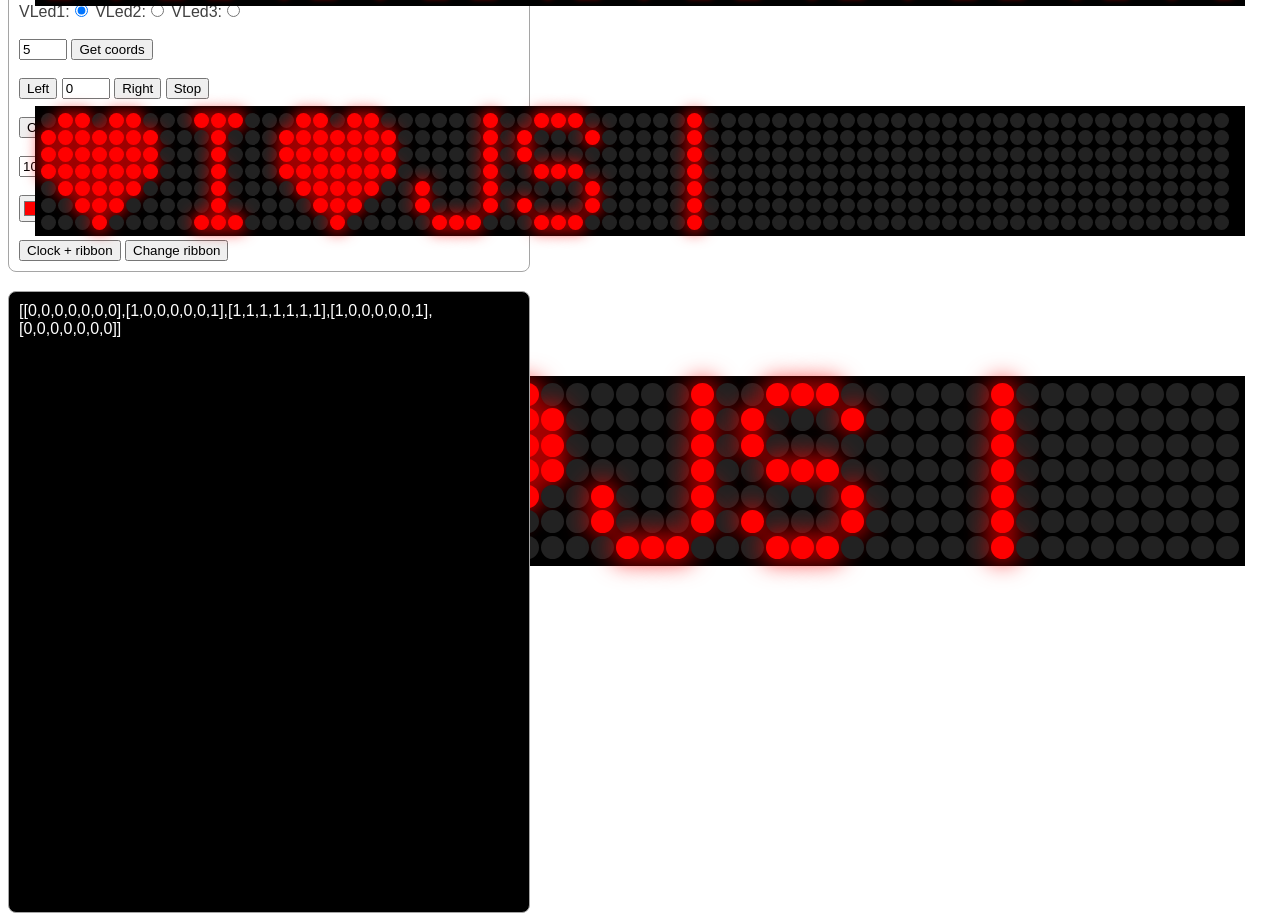
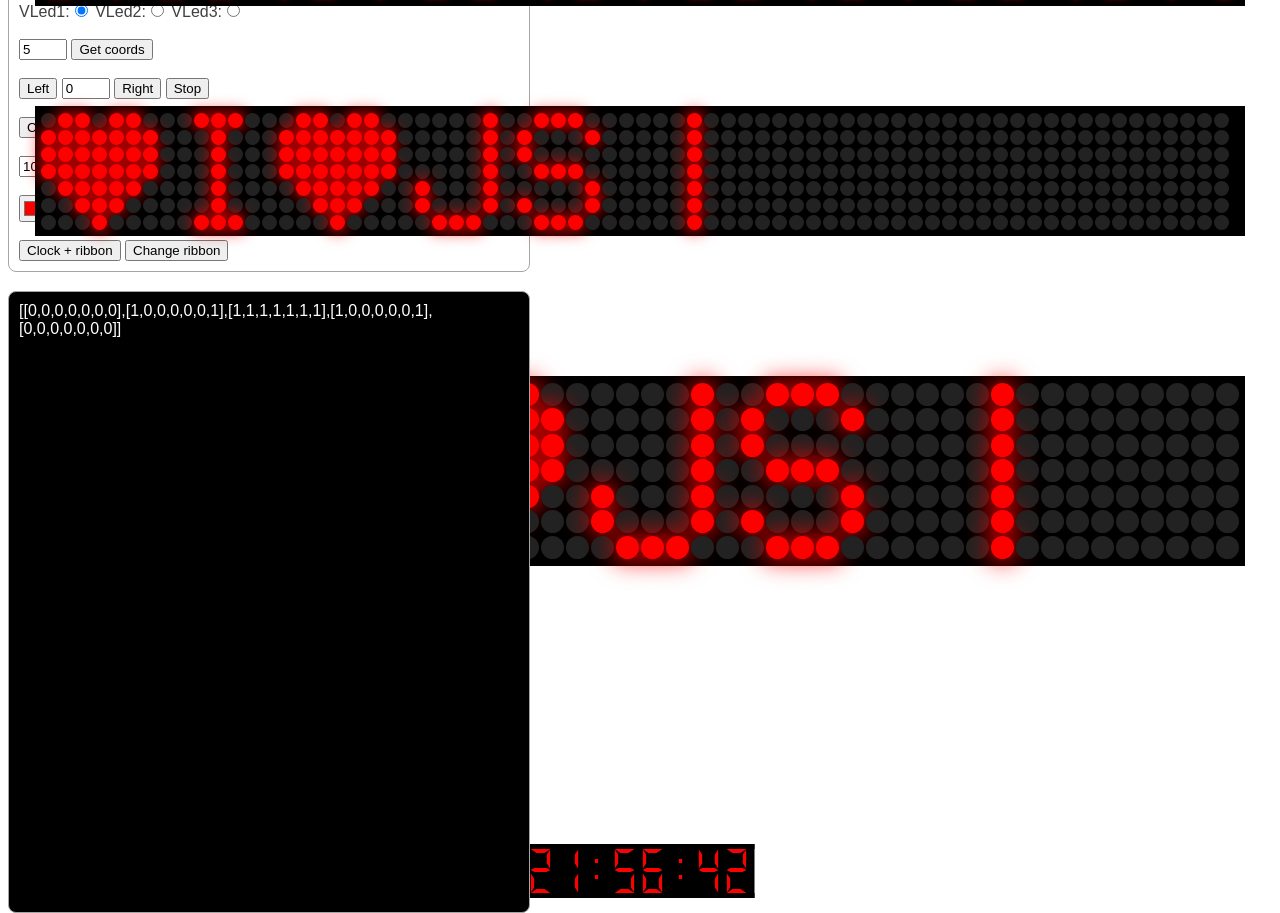
Before and after one commit to ryddle/virtual-led-display, a plain HTML site: page src/index.html in a window 1280 px wide. Shown: the part 129-1042 px from the top of the page. Drawn offline with Linux system fonts and the light colour scheme.

Commit message:
added new lcd display

```diff
--- a/src/index.html
+++ b/src/index.html
@@ -48,10 +48,13 @@
 
   <div id="vledcontainer3" class="vledcontainer3 center"></div>
 
+  <div id="vlcdcontainer" class="center" style="top: 1000px;background-color: black; border: 5px solid black; border-right: 0px solid black;"></div>
+
   <div id="output"></div>
 
 
   <script src="./xvirtualleddisplay.js"></script>
+  <script src="./xvirtuallcddisplay.js"></script>
   <script src="./script.js"></script>
 
 </body>
--- a/src/script.js
+++ b/src/script.js
@@ -106,3 +106,16 @@ function clearVLD() {
   clearInterval(timer);
   timer = 0;
 }
+
+
+///////////////////////////////////////////////////////////////
+var lcdTimer = 0;
+var vlcdDisplay = new XVirtualLcdDisplay(document.getElementById("vlcdcontainer"), 160, 8, 'red', 'black');
+var now = new Date();
+vlcdDisplay.setText(now.getHours() + " " + now.getMinutes() + " " + now.getSeconds());
+lcdTimer = setInterval(clockLcd, 1000);
+
+function clockLcd() {
+  now = new Date();
+  vlcdDisplay.setText(("0" + now.getHours()).slice(-2) + ":" + ("0" + now.getMinutes()).slice(-2) + ":" + ("0" + now.getSeconds()).slice(-2));
+}
--- /dev/null
+++ b/src/xvirtuallcddisplay.js
@@ -0,0 +1,248 @@
+class XVirtualLcdDisplay {
+
+    constructor(parent, width, size, color, bgColor) {
+
+        this.parent = parent || document.body;
+        this.size = size || 8;
+        this.width = width || 160;
+        this.height = (this.width / this.size) * 2;
+        this.color = color || "red";
+        this.bgColor = bgColor || "white";
+        this.lcds = [];
+
+        this.displayContainer = document.createElement("div");
+        Object.assign(this.displayContainer.style, {
+            width: "100%",
+            height: "100%"
+        });
+
+        for (var i = 0; i < this.size; i++) {
+            var lcdElement = new XVirtualLcdElement(i, this.width / this.size, this.height, this.color, this.bgColor);
+
+            this.lcds.push(lcdElement);
+            this.displayContainer.appendChild(lcdElement.elementContainer);
+        }
+
+        parent.appendChild(this.displayContainer);
+    }
+
+    setText(text) {
+        for (var i = 0; i < this.lcds.length; i++) {
+            this.lcds[i].setCharacter(text[i]);
+        }
+    }
+}
+
+class XVirtualLcdElement {
+    #characters = {
+        ':': [0, 0, 0, 0, 0, 0, 0, 1],
+        ' ': [0, 0, 0, 0, 0, 0, 0, 0],
+        '-': [0, 0, 0, 1, 0, 0, 0, 0],
+        '_': [0, 0, 0, 0, 0, 0, 1, 0],
+        '|': [1, 0, 0, 0, 1, 0, 0, 0],
+        '0': [1, 1, 1, 0, 1, 1, 1, 0],
+        '1': [0, 0, 1, 0, 0, 0, 1, 0],
+        '2': [0, 1, 1, 1, 1, 1, 0, 0],
+        '3': [0, 1, 1, 1, 0, 1, 1, 0],
+        '4': [1, 0, 1, 1, 0, 0, 1, 0],
+        '5': [1, 1, 0, 1, 0, 1, 1, 0],
+        '6': [1, 1, 0, 1, 1, 1, 1, 0],
+        '7': [0, 1, 1, 0, 0, 0, 1, 0],
+        '8': [1, 1, 1, 1, 1, 1, 1, 0],
+        '9': [1, 1, 1, 1, 0, 1, 1, 0]
+    }
+    constructor(index, width, height, color, bgColor) {
+
+        this.index = index;
+        this.width = width;
+        this.height = height;
+        this.color = color || "red";
+        this.bgColor = bgColor || "white";
+
+        this.elementContainer = document.createElement("div");
+        Object.assign(this.elementContainer.style, {
+            width: this.width + "px",
+            height: this.height + "px",
+            margin: "0px 4px",
+            display: 'inline-flex'
+        });
+
+        let thickness = this.width * 0.2;
+        let margin = this.width * 0.4;
+
+        this.leftTopSegment = new XVirtualLcdSegment(XVirtualLcdSegment.segment_type.LEFT, thickness, this.height / 2, this.color, this.bgColor);
+        this.leftTopSegmentElm = this.leftTopSegment.segment;
+        this.leftTopSegmentElm.style.position = "absolute";
+        this.leftTopSegmentElm.style.left = this.index * (this.width + margin) + "px";
+        this.leftTopSegmentElm.style.top = "0px";
+        this.elementContainer.appendChild(this.leftTopSegmentElm);
+
+        this.topSegment = new XVirtualLcdSegment(XVirtualLcdSegment.segment_type.TOP, this.width, thickness, this.color, this.bgColor);
+        this.topSegmentElm = this.topSegment.segment;
+        this.topSegmentElm.style.position = "absolute";
+        this.topSegmentElm.style.left = this.index * (this.width + margin) + "px";
+        this.topSegmentElm.style.top = "0px";
+        this.elementContainer.appendChild(this.topSegmentElm);
+
+        this.rightTopSegment = new XVirtualLcdSegment(XVirtualLcdSegment.segment_type.RIGHT, thickness, this.height / 2, this.color, this.bgColor);
+        this.rightTopSegmentElm = this.rightTopSegment.segment;
+        this.rightTopSegmentElm.style.position = "absolute";
+        this.rightTopSegmentElm.style.left = this.index * (this.width + margin) + this.width - thickness + "px";
+        this.rightTopSegmentElm.style.top = "0px";
+        this.elementContainer.appendChild(this.rightTopSegmentElm);
+
+        this.middleSegment = new XVirtualLcdSegment(XVirtualLcdSegment.segment_type.MIDDLE, this.width, thickness, this.color, this.bgColor);
+        this.middleSegmentElm = this.middleSegment.segment;
+        this.middleSegmentElm.style.position = "absolute";
+        this.middleSegmentElm.style.left = this.index * (this.width + margin) + "px";
+        this.middleSegmentElm.style.top = (this.height / 2) - (thickness / 4) + "px";
+        this.elementContainer.appendChild(this.middleSegmentElm);
+
+        this.leftBottomSegment = new XVirtualLcdSegment(XVirtualLcdSegment.segment_type.LEFT, thickness, this.height / 2, this.color, this.bgColor);
+        this.leftBottomSegmentElm = this.leftBottomSegment.segment;
+        this.leftBottomSegmentElm.style.position = "absolute";
+        this.leftBottomSegmentElm.style.left = this.index * (this.width + margin) + "px";
+        this.leftBottomSegmentElm.style.bottom = "0px";
+        this.elementContainer.appendChild(this.leftBottomSegmentElm);
+
+        this.bottomSegment = new XVirtualLcdSegment(XVirtualLcdSegment.segment_type.BOTTOM, this.width, thickness, this.color, this.bgColor);
+        this.bottomSegmentElm = this.bottomSegment.segment;
+        this.bottomSegmentElm.style.position = "absolute";
+        this.bottomSegmentElm.style.left = this.index * (this.width + margin) + "px";
+        this.bottomSegmentElm.style.bottom = "0px";
+        this.elementContainer.appendChild(this.bottomSegmentElm);
+
+        this.rightBottomSegment = new XVirtualLcdSegment(XVirtualLcdSegment.segment_type.RIGHT, thickness, this.height / 2, this.color, this.bgColor);
+        this.rightBottomSegmentElm = this.rightBottomSegment.segment;
+        this.rightBottomSegmentElm.style.position = "absolute";
+        this.rightBottomSegmentElm.style.left = this.index * (this.width + margin) + this.width - thickness + "px";
+        this.rightBottomSegmentElm.style.bottom = "0px";
+        this.elementContainer.appendChild(this.rightBottomSegmentElm);
+
+        this.twoPointsSegment = new XVirtualLcdSegment(XVirtualLcdSegment.segment_type.TWO_POINTs, thickness, this.height/2, this.color, this.bgColor);
+        this.twoPointsSegmentElm = this.twoPointsSegment.segment;
+        this.twoPointsSegmentElm.style.position = "absolute";
+        this.twoPointsSegmentElm.style.left = this.index * (this.width + margin) + (this.width / 2 - (thickness / 2)) + "px";
+        this.twoPointsSegmentElm.style.top = (this.height / 4) + "px";
+        this.elementContainer.appendChild(this.twoPointsSegmentElm);
+
+        this.segments = [this.leftTopSegment, this.topSegment, this.rightTopSegment, this.middleSegment, this.leftBottomSegment, this.bottomSegment, this.rightBottomSegment, this.twoPointsSegment];
+
+        return this;
+    }
+
+    setCharacter(character) {
+        if(this.#characters[character] == undefined) {
+            return;
+        }
+        for (var i = 0; i < this.segments.length; i++) {
+            this.segments[i].setValue(this.#characters[character][i]);
+        }
+    }
+}
+
+class XVirtualLcdSegment {
+    static segment_type = { LEFT: 0, RIGHT: 1, TOP: 2, BOTTOM: 3, MIDDLE: 4, TWO_POINTs: 5 };
+    constructor(type, width, height, color, bgColor) {
+        this.type = type;
+        this.width = width;
+        this.height = height;
+        this.color = color;
+        this.bgColor = bgColor;
+
+        if (this.type == XVirtualLcdSegment.segment_type.LEFT) {
+            this.segment = this.createLeftSegment();
+        }
+        if (this.type == XVirtualLcdSegment.segment_type.RIGHT) {
+            this.segment = this.createRightSegment();
+        }
+        if (this.type == XVirtualLcdSegment.segment_type.TOP) {
+            this.segment = this.createTopSegment();
+        }
+        if (this.type == XVirtualLcdSegment.segment_type.BOTTOM) {
+            this.segment = this.createBottomSegment();
+        }
+        if (this.type == XVirtualLcdSegment.segment_type.MIDDLE) {
+            this.segment = this.createMiddleSegment();
+        }
+        if (this.type == XVirtualLcdSegment.segment_type.TWO_POINTs) {
+            this.segment = this.createTwoPointsSegment();
+        }
+
+        return this;
+    }
+
+    createLeftSegment() {
+        var vsegment = document.createElement("div");
+        Object.assign(vsegment.style, {
+            width: this.width + "px",
+            height: this.height + "px",
+            backgroundColor: this.color,
+            clipPath: "polygon(0% 0%, 100% 30%, 100% 70%, 0% 100%)"
+        });
+        return vsegment;
+    }
+
+    createRightSegment() {
+        var vsegment = document.createElement("div");
+        Object.assign(vsegment.style, {
+            width: this.width + "px",
+            height: this.height + "px",
+            backgroundColor: this.color,
+            clipPath: "polygon(100% 0%, 100% 100%, 0% 70%, 0% 30%)"
+        });
+        return vsegment;
+    }
+
+    createTopSegment() {
+        var vsegment = document.createElement("div");
+        Object.assign(vsegment.style, {
+            width: this.width + "px",
+            height: this.height + "px",
+            backgroundColor: this.color,
+            clipPath: "polygon(0% 0%, 100% 0%, 70% 100%, 30% 100%)"
+        });
+        return vsegment;
+    }
+
+    createBottomSegment() {
+        var vsegment = document.createElement("div");
+        Object.assign(vsegment.style, {
+            width: this.width + "px",
+            height: this.height + "px",
+            backgroundColor: this.color,
+            clipPath: "polygon(0% 100%, 30% 0%, 70% 0%, 100% 100%)"
+        });
+        return vsegment;
+    }
+
+    createMiddleSegment() {
+        var vsegment = document.createElement("div");
+        Object.assign(vsegment.style, {
+            width: this.width + "px",
+            height: this.height + "px",
+            backgroundColor: this.color,
+            clipPath: "polygon(0% 50%, 20% 0%, 80% 0%, 100% 50%, 80% 100%, 20% 100%, 0% 50%)"
+        });
+        return vsegment;
+    }
+
+    createTwoPointsSegment() {
+        var vsegment = document.createElement("div");
+        Object.assign(vsegment.style, {
+            width: this.width + "px",
+            height: this.height + "px",
+            backgroundColor: this.color,
+            clipPath: "polygon(0% 20%,0% 0%, 100% 0%, 100% 20%, 0% 20%, 0% 80%, 0% 100%, 100% 100%, 100% 80%, 0% 80%)"
+        });
+        return vsegment;
+    }
+
+    setValue(value) {
+        if (value==1) {
+            this.segment.style.backgroundColor = this.color;
+        } else {
+            this.segment.style.backgroundColor = this.bgColor;
+        }
+    }
+}
```
Also changed, not shown: 1 other file.
